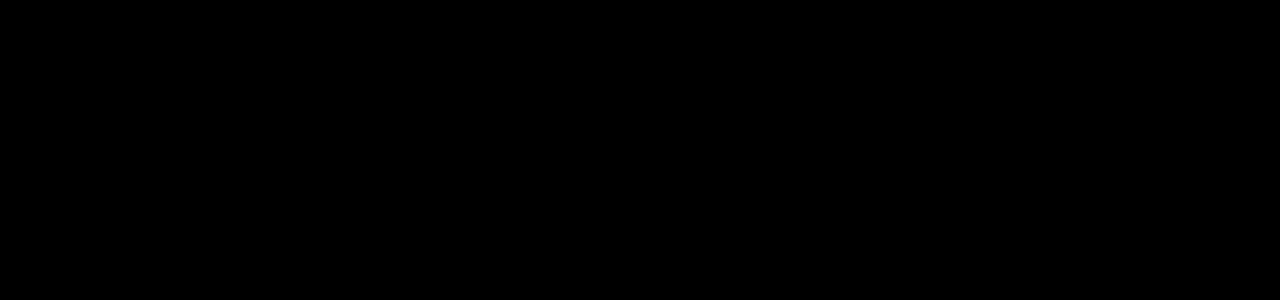
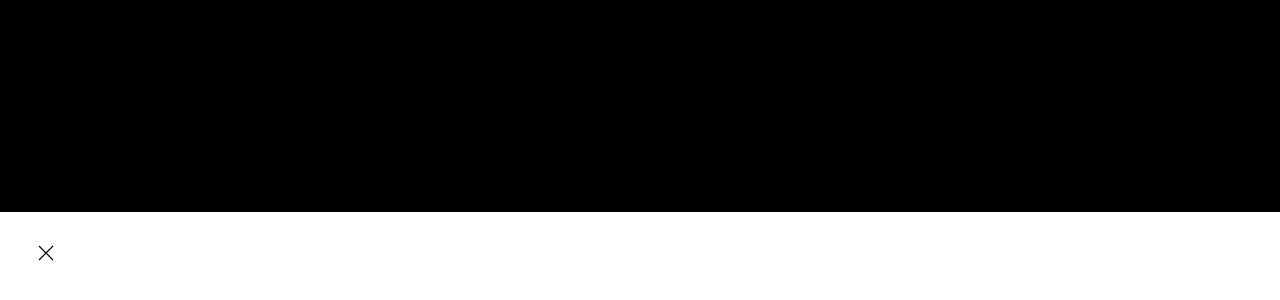
Before and after one commit to UmberBn/react-dialogue-component, a React (Create React App) app: page / in a window 1280 px wide. Shown: the part 460-760 px from the top of the page. Built offline with nearby package versions, Linux system fonts and the light colour scheme.

Commit message:
feat: add styles to header content

```diff
--- a/src/App.tsx
+++ b/src/App.tsx
@@ -1,15 +1,40 @@
 import React from "react";
 import "./App.css";
 import OverlayProps from "./types";
-import { Container, Overlay, Content } from "./styles";
+import {
+  Container,
+  Overlay,
+  Content,
+  Header,
+  Title,
+  CloseButton,
+  CloseButtonSvg,
+} from "./styles";
+import { Close } from "./assets";
 
-const App: React.FC<OverlayProps> = () => {
+const App: React.FC<OverlayProps> = ({
+  title,
+  closeOnOverlayClick,
+  isOpen,
+  onClose,
+}) => {
   return (
     <Container>
       <Overlay />
-      <Content></Content>
+      <Content>
+        <Header>
+          {title && <Title>{title}</Title>}
+          <CloseButton
+            onClick={() =>
+              console.log("Sair", closeOnOverlayClick, isOpen, onClose)
+            }
+          >
+            <CloseButtonSvg src={Close} alt="Close dialog button" />
+          </CloseButton>
+        </Header>
+      </Content>
     </Container>
   );
-}
+};
 
 export default App;
--- /dev/null
+++ b/src/assets/index.ts
@@ -0,0 +1,3 @@
+import Close from "../assets/Close.svg";
+
+export { Close };
--- a/src/index.css
+++ b/src/index.css
@@ -1,13 +1,12 @@
+@import url('https://fonts.googleapis.com/css2?family=Inter:wght@300;400;500&display=swap');
+
+:root {
+  font-size: 16px;
+}
+
 body {
   margin: 0;
-  font-family: -apple-system, BlinkMacSystemFont, 'Segoe UI', 'Roboto', 'Oxygen',
-    'Ubuntu', 'Cantarell', 'Fira Sans', 'Droid Sans', 'Helvetica Neue',
-    sans-serif;
   -webkit-font-smoothing: antialiased;
   -moz-osx-font-smoothing: grayscale;
+  font-family: "Inter", sans-serif;
 }
-
-code {
-  font-family: source-code-pro, Menlo, Monaco, Consolas, 'Courier New',
-    monospace;
-}
--- a/src/index.tsx
+++ b/src/index.tsx
@@ -1,14 +1,18 @@
-import React from 'react';
-import ReactDOM from 'react-dom';
-import './index.css';
-import App from './App';
-import reportWebVitals from './reportWebVitals';
+import React from "react";
+import ReactDOM from "react-dom";
+import "./index.css";
+import App from "./App";
+import reportWebVitals from "./reportWebVitals";
 
 ReactDOM.render(
   <React.StrictMode>
-    <App />
+    <App
+      closeOnOverlayClick={false}
+      isOpen={true}
+      onClose={() => {}}
+    />
   </React.StrictMode>,
-  document.getElementById('root')
+  document.getElementById("root")
 );
 
 // If you want to start measuring performance in your app, pass a function
--- a/src/styles.ts
+++ b/src/styles.ts
@@ -2,10 +2,18 @@
 
 const OverlayHeigth = 82;
 
-export const Container = styled.div``;
+export const Container = styled.div`
+  display: flex;
+  flex-direction: column;
+  position: absolute;
+  top: 0;
+  bottom: 0;
+  left: 0;
+  right: 0;
+  flex-wrap: nowrap;
+`;
 
 export const Overlay = styled.div`
-  position: fixed;
   height: 100%;
   width: 100%;
   background-color: #000000;
@@ -15,9 +23,29 @@
 export const Content = styled.div`
   display: flex;
   flex-direction: column;
+  padding: 32px;
   max-height: calc(100vh - ${OverlayHeigth}px);
-  width: 100vw;
-  background-color: #FFFFFF;
-  position: fixed;
-  bottom: 0;
+  min-height: 64px;
+  background-color: #ffffff;
 `;
+
+export const Header = styled.header`
+  display: flex;
+  align-items: flex-start;
+  justify-content: space-between;
+  width: 100%;
+`;
+
+export const Title = styled.p`
+  display: inline-block;
+  font-weight: 500;
+  font-size: 1.375rem;
+  margin: 0;
+`;
+
+export const CloseButton = styled.button`
+  background-color: transparent;
+  border: none;
+`;
+
+export const CloseButtonSvg = styled.img``;
```
Also changed, not shown: src/assets/Close.svg (added), 1 other file (tests, documents, lock files or other folders).
